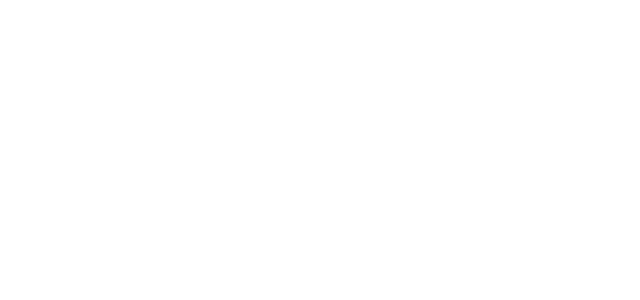
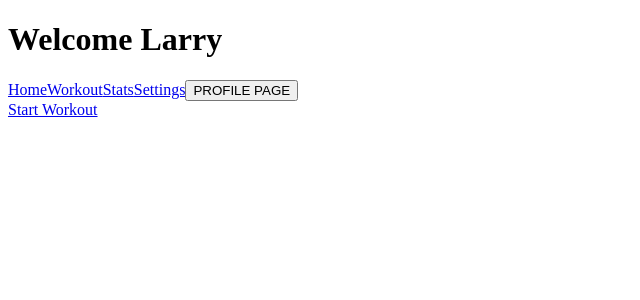
Before and after one commit to Metehan-Altuntekin/workout-diary, a React (Create React App) app: page /workout in a window 1280 px wide. Shown: the top 300 px of the page, without its empty margins (0-640 px from the left). Built offline with nearby package versions, Linux system fonts and the light colour scheme.

Commit message:
BASLAYALIM BASLAYALIM BASLAYALIMMM!

```diff
--- a/package.json
+++ b/package.json
@@ -8,6 +8,7 @@
     "@testing-library/user-event": "^13.5.0",
     "react": "^17.0.2",
     "react-dom": "^17.0.2",
+    "react-router-dom": "^6.2.2",
     "react-scripts": "5.0.0",
     "web-vitals": "^2.1.4"
   },
--- a/src/App.jsx
+++ b/src/App.jsx
@@ -1,7 +1,27 @@
-
+import { Routes, Route, Link, Outlet } from "react-router-dom";
+import Header from "./Components/Header";
+import Home from "./Pages/Home";
+import Workout from "./Pages/Workout";
+import Stats from "./Pages/Stats";
+import Settings from "./Pages/Settings";
+import Account from "./Components/Account";
+import StartWorkout from "./Pages/Workout-Sections/StartWorkout";
+import { useState } from "react";
 function App() {
+  const [isOpen, setIsOpen] = useState(false);
   return (
-    null
+    <>
+      <Header isOpen={isOpen} setIsOpen={setIsOpen} />
+      <Routes>
+        <Route path="/" element={<Home />} />
+        <Route path="/workout" element={<Workout />}>
+          <Route path="start-workout" element={<StartWorkout />} />
+        </Route>
+        <Route path="/stats" element={<Stats />} />
+        <Route path="/settings" element={<Settings />} />
+      </Routes>
+      <Outlet />
+    </>
   );
 }
 
--- /dev/null
+++ b/src/Components/Account.jsx
@@ -0,0 +1,15 @@
+import React from "react";
+import { useContext } from "react";
+import MainContext from "../Context/MainContext";
+const Account = () => {
+  const name = useContext(MainContext);
+  return (
+    <div>
+      <h1>PROFILE NAME</h1>
+      <h2>{name}</h2>
+      <h1>account pop up</h1>
+    </div>
+  );
+};
+
+export default Account;
--- /dev/null
+++ b/src/Components/Header.jsx
@@ -0,0 +1,28 @@
+import React from "react";
+import { Routes, Route, Link } from "react-router-dom";
+import Account from "./Account";
+
+const Header = ({ isOpen, setIsOpen }) => {
+  console.log(isOpen);
+  return (
+    <header>
+      <h1>Welcome Larry</h1>
+      <nav>
+        <Link to="/">Home</Link>
+        <Link to="/workout">Workout</Link>
+        <Link to="/stats">Stats</Link>
+        <Link to="/settings">Settings</Link>
+        <button
+          onClick={() => {
+            setIsOpen(!isOpen);
+          }}
+        >
+          PROFILE PAGE
+        </button>
+        {isOpen ? <Account /> : null}
+      </nav>
+    </header>
+  );
+};
+
+export default Header;
--- /dev/null
+++ b/src/Context/MainContext.jsx
@@ -0,0 +1,9 @@
+import { createContext } from "react";
+
+const MainContext = createContext();
+export function ContextProvider({ children }) {
+  const name = "Larry";
+  return <MainContext.Provider value={name}>{children}</MainContext.Provider>;
+}
+
+export default MainContext;
--- /dev/null
+++ b/src/Pages/Home.jsx
@@ -0,0 +1,10 @@
+import React from "react";
+import { useContext } from "react";
+import MainContext from "../Context/MainContext";
+const Home = () => {
+  const name = useContext(MainContext);
+
+  return <div>WELCOME {name}</div>;
+};
+
+export default Home;
--- /dev/null
+++ b/src/Pages/Settings.jsx
@@ -0,0 +1,7 @@
+import React from "react";
+
+const Settings = () => {
+  return <div>SETTINGS</div>;
+};
+
+export default Settings;
--- /dev/null
+++ b/src/Pages/Stats.jsx
@@ -0,0 +1,7 @@
+import React from "react";
+
+const Stats = () => {
+  return <div>Stats</div>;
+};
+
+export default Stats;
--- /dev/null
+++ b/src/Pages/Workout-Sections/AddWorkout.jsx
@@ -0,0 +1,7 @@
+import React from "react";
+
+const AddWorkout = () => {
+  return <div>AddWorkout</div>;
+};
+
+export default AddWorkout;
--- /dev/null
+++ b/src/Pages/Workout-Sections/StartWorkout.jsx
@@ -0,0 +1,7 @@
+import React from "react";
+
+const StartWorkout = () => {
+  return <div>StartWorkıwejrıoewjıoout</div>;
+};
+
+export default StartWorkout;
--- /dev/null
+++ b/src/Pages/Workout.jsx
@@ -0,0 +1,18 @@
+import React from "react";
+import { Routes, Route, Link } from "react-router-dom";
+import StartWorkout from "./Workout-Sections/StartWorkout";
+import AddWorkout from "./Workout-Sections/AddWorkout";
+const Workout = () => {
+  return (
+    <>
+      <nav>
+        <Link to="start-workout">Start Workout</Link>
+      </nav>
+      <Routes>
+        <Route path="/start-workout" element={<StartWorkout />} />
+      </Routes>
+    </>
+  );
+};
+
+export default Workout;
--- a/src/index.js
+++ b/src/index.js
@@ -1,10 +1,16 @@
-import React from 'react';
-import ReactDOM from 'react-dom';
-import App from './App';
+import React from "react";
+import ReactDOM from "react-dom";
+import { ContextProvider } from "./Context/MainContext";
+import { BrowserRouter } from "react-router-dom";
+import App from "./App";
 
 ReactDOM.render(
   <React.StrictMode>
-    <App />
+    <ContextProvider>
+      <BrowserRouter>
+        <App />
+      </BrowserRouter>
+    </ContextProvider>
   </React.StrictMode>,
-  document.getElementById('root')
+  document.getElementById("root")
 );
```
Also changed, not shown: 1 other file (tests, documents, lock files or other folders).
